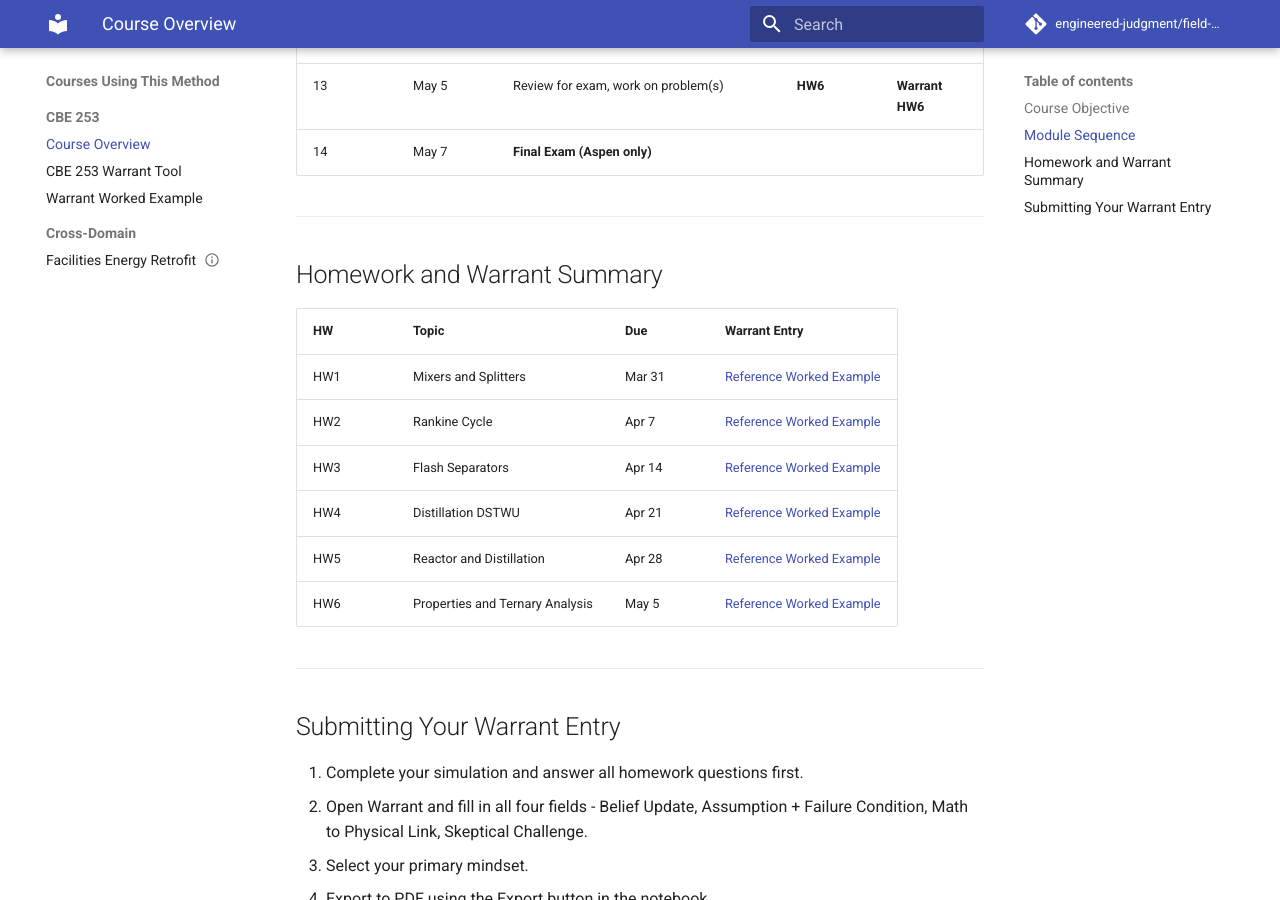
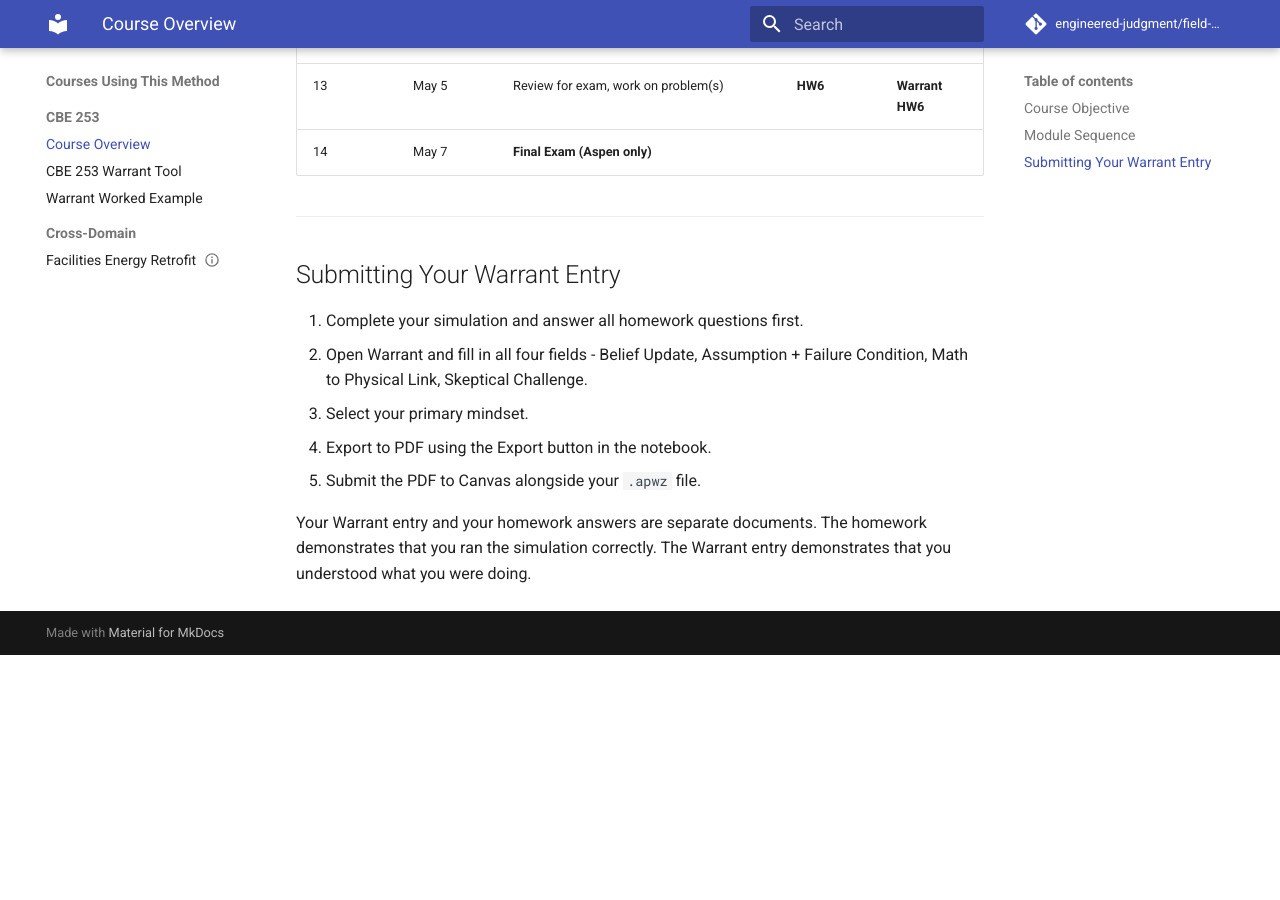
Before and after one commit to engineered-judgment/field-notes, an MkDocs documentation site: the page built from docs/contexts/cbe253/index.md, in a window 1280 px wide and 900 px high, scrolled down 1477 px. Built offline with MkDocs 1.6.1 and Material for MkDocs 9.7.7, drawn with Linux system fonts in a browser that asks for light colours; comment, search, counter and statistics services are not loaded; after the commit the page ends 2132 px from its top, so only the background shows below that.

Commit message:
Remove Homework and Warrant Summary table from CBE 253 context page
Co-Authored-By: Claude Sonnet 4.6 <noreply@anthropic.com>

```diff
--- a/docs/contexts/cbe253/index.md
+++ b/docs/contexts/cbe253/index.md
@@ -37,19 +37,6 @@ Build the habit of making defensible engineering decisions when models are incom
 
 ---
 
-## Homework and Warrant Summary
-
-| HW | Topic | Due | Warrant Entry |
-|----|-------|-----|---------------|
-| HW1 | Mixers and Splitters | Mar 31 | [Reference Worked Example](warrant-worked-example.md) |
-| HW2 | Rankine Cycle | Apr 7 | [Reference Worked Example](warrant-worked-example.md) |
-| HW3 | Flash Separators | Apr 14 | [Reference Worked Example](warrant-worked-example.md) |
-| HW4 | Distillation DSTWU | Apr 21 | [Reference Worked Example](warrant-worked-example.md) |
-| HW5 | Reactor and Distillation | Apr 28 | [Reference Worked Example](warrant-worked-example.md) |
-| HW6 | Properties and Ternary Analysis | May 5 | [Reference Worked Example](warrant-worked-example.md) |
-
----
-
 ## Submitting Your Warrant Entry
 
 1. Complete your simulation and answer all homework questions first.
```
